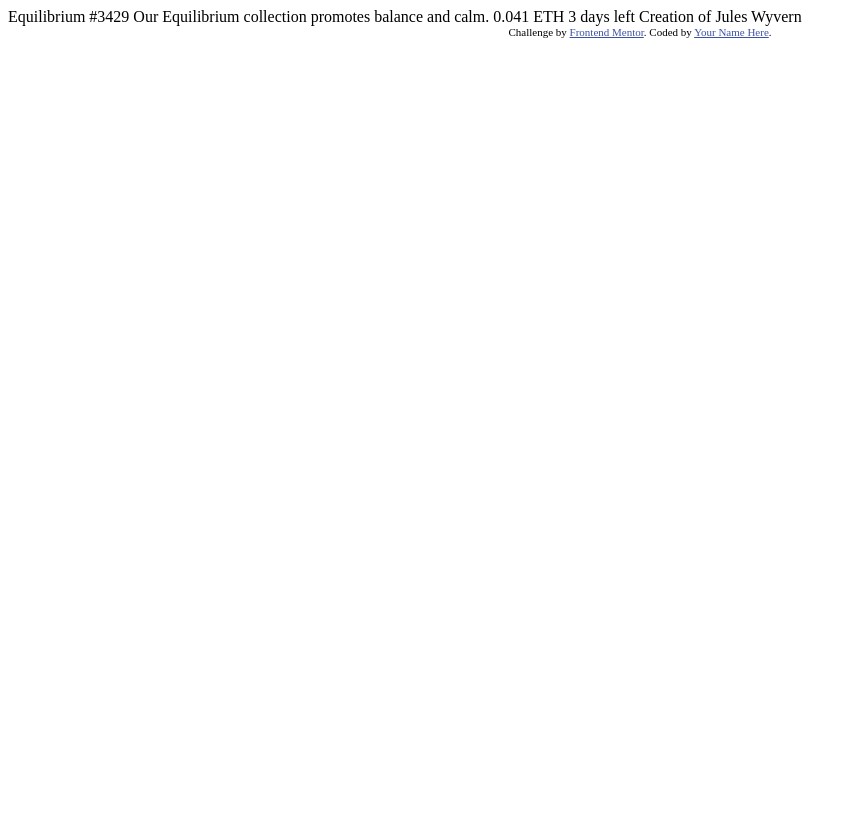
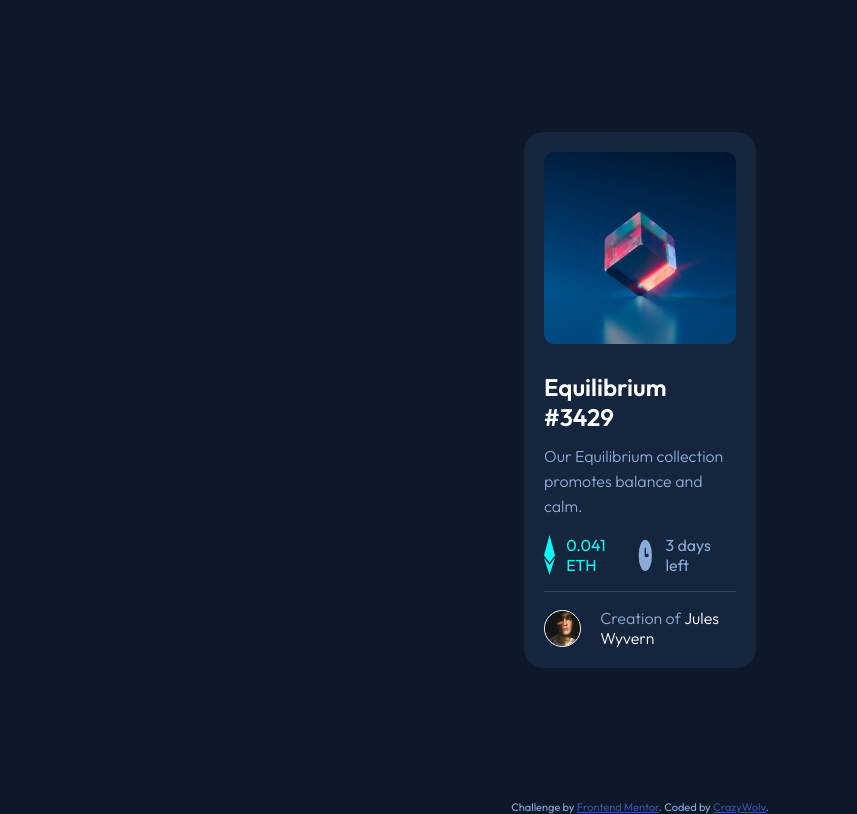
Before and after one commit to CrazyWolv/nft-card, a plain HTML site: page index.html in a window 1280 px wide. Shown: the whole page, without its empty margins (0-857 px from the left). Drawn offline with Linux system fonts and the light colour scheme.

```diff
--- a/index.html
+++ b/index.html
@@ -4,25 +4,39 @@
   <meta charset="UTF-8">
   <meta name="viewport" content="width=device-width, initial-scale=1.0"> <!-- displays site properly based on user's device -->
   <link rel="icon" type="image/png" sizes="32x32" href="./images/favicon-32x32.png">
-  <link rel="stylesheet" href="style.css">
+  <link rel="stylesheet" href="./styles/style.css">
 
   <title>Frontend Mentor | NFT preview card component</title>
 
 </head>
 <body>
 
-  Equilibrium #3429
+  <div class='nft-card-container'>
+    <div class='nft-card'>
+      <div class=='nft-card-content'>
+        <div class='nft-card-image-container'>
+          <!-- <div class='nft-card--image-preview-container'>
+            <img class='nft-card--image-preview' src="images/icon-view.svg" title='View image' alt='View image' />
+          </div> -->
+          <img class='nft-card--image' src="images/image-equilibrium.jpg" title="Equilibrium" alt="Equilibrium" />
+        </div>
+        <div class='nft-card--title'>Equilibrium #3429</div>
 
-  Our Equilibrium collection promotes balance and calm.
+        <div class='nft-card--paragraph'>Our Equilibrium collection promotes balance and calm.</div>
 
-  0.041 ETH
-  3 days left
+        <div class='nft-card--currency-nd-time'>
+          <div class='nft-card--currency'><img src='images/icon-ethereum.svg' class='nft-card--icon' /> 0.041 ETH</div>
+          <div class='nft-card--time'><img src='images/icon-clock.svg' class='nft-card--icon' /> 3 days left</div>
+        </div>
 
-  Creation of Jules Wyvern
+        <div class='nft-card--author'><img src='images/image-avatar.png' class='nft-card--avatar' /> <div>Creation of <span class='author-name'>Jules Wyvern</span></div></div>
+      </div>
+    </div>
+  </div>
 
   <div class="attribution">
     Challenge by <a href="https://www.frontendmentor.io?ref=challenge" target="_blank">Frontend Mentor</a>.
-    Coded by <a href="#">Your Name Here</a>.
+    Coded by <a href="https://github.com/CrazyWolv/" target="_blank">CrazyWolv</a>.
   </div>
 </body>
 </html>
--- a/style.css
+++ /dev/null
@@ -1,14 +0,0 @@
-/* CSS */
-.attribution { font-size: 11px; text-align: center; }
-.attribution a { color: hsl(228, 45%, 44%); }
-
-
-/* Media queries for responsivness */
-@media screen and (min-width: 1024px) {
-
-}
-
-/* # Media query -- MOBILE */
-@media screen and (max-width: 767px) {
-
-    }
--- /dev/null
+++ b/styles/style.css
@@ -0,0 +1,176 @@
+/* CSS */
+@import url('https://fonts.googleapis.com/css2?family=Outfit:wght@300;400;600&display=swap');
+
+.attribution { font-size: 11px; text-align: center; }
+.attribution a { color: hsl(228, 45%, 44%); }
+
+
+/* HTML & BODY -- Generals */
+html, body {
+    height: 100%;
+}
+
+body{
+    background-color: hsl(217, 54%, 11%);
+    color:hsl(215, 51%, 70%);
+    font-family: 'Outfit', sans-serif;
+    margin: 0;
+}
+
+
+/* All Displays for NFT Card and it's content */
+.nft-card-container, .nft-card--currency-nd-time, .nft-card--currency, .nft-card--time, .nft-card--author{
+    display:flex;
+}
+.nft-card--image, .nft-card--icon, .nft-card--avatar{
+    display:block;
+}
+
+
+/* NFT card container */
+    .nft-card-container{
+        height: 100%;
+        padding: 0;
+        margin: 0;
+        align-items: center;
+        justify-content: center;
+}
+
+/* NFT Card itself */
+    .nft-card{
+        background-color: hsl(216, 50%, 16%);
+        border-radius:20px;
+        -webkit-border-radius:20px;
+        -moz-border-radius:20px;
+        -ms-border-radius:20px;
+        -o-border-radius:20px;
+        width:15%;
+        padding:20px;
+    }
+
+/* All Content inside NFT card */
+    .nft-card-content{
+        width:100%;
+    }
+
+    /* NFT Card Preview image */
+    .nft-card-image-container{
+        display: inline-block;
+        background: rgb(255,255,255);
+        border-radius: 15px;
+        -webkit-border-radius: 15px;
+        -moz-border-radius: 15px;
+        -ms-border-radius: 15px;
+        -o-border-radius: 15px;
+}
+
+    .nft-card--image{
+        display:block;
+        width:100%;
+        border-radius: 10px;
+        -webkit-border-radius: 10px;
+        -moz-border-radius: 10px;
+        -ms-border-radius: 10px;
+        -o-border-radius: 10px;
+        transition:all 0.5s;
+        -webkit-transition:all 0.5s;
+        -moz-transition:all 0.5s;
+        -ms-transition:all 0.5s;
+        -o-transition:all 0.5s;
+}
+
+    .nft-card-image-container .nft-card--image:hover{
+        cursor:pointer;
+        opacity: .5;
+        transition:all 0.5s;
+        -webkit-transition:all 0.5s;
+        -moz-transition:all 0.5s;
+        -ms-transition:all 0.5s;
+        -o-transition:all 0.5s;
+}
+
+/* .nft-card--image-preview-container{
+    position:absolute;
+}
+
+.nft-card--image-preview{
+    position:relative;
+    top:20px;
+    left:20px;
+} */
+
+
+
+    /* NFT Card Title */
+    .nft-card--title{
+        font-size:1.5rem;
+        font-weight: 600;
+        color:hsl(0, 0%, 100%);
+        margin:1em 0 0.5em 0;
+    }
+
+    /* NFT Card Description / Paragraph */
+    .nft-card--paragraph{
+        line-height:25px;
+        font-weight:lighter;
+    }
+
+
+    /* NFT Card price & time left */
+    .nft-card--currency-nd-time{
+        justify-content: space-between;
+        align-items: center;
+        border-bottom:1px solid hsl(215, 32%, 27%);
+        padding:1em 0 1em 0;
+    }
+    /* NFT Card price */
+    .nft-card--currency{
+        font-weight: 400;
+        color:hsl(178, 100%, 50%);
+    }
+    /* NFT card time left */
+    /* .nft-card--time{
+
+    } */
+
+    /* NFT card Price & Time left icon */
+    .nft-card--icon{
+        margin-right:0.7em;
+    }
+
+    /* NFT card author */
+    .nft-card--author{
+        align-items: center;
+        margin-top:1em;
+    }
+
+    /* Class to space out Author's avatar & text */
+    .nft-card--author div{
+        padding-left:1.2em;
+        font-weight:lighter;
+    }
+
+    /* Class for Author's name */
+    .nft-card--author span.author-name{
+        font-weight:300;
+        color:hsl(0, 0%, 100%);
+    }
+
+    /* NFT Card Author's Avatar */
+    .nft-card--avatar{
+        border:1px solid white;
+        width:35px;
+        height:35px;
+        border-radius: 100%;
+        -webkit-border-radius: 100%;
+        -moz-border-radius: 100%;
+        -ms-border-radius: 100%;
+        -o-border-radius: 100%;
+}
+
+/* # Media query -- MOBILE */
+@media screen and (max-width: 767px) {
+    .nft-card{
+        width:90%;
+    }
+}
```
